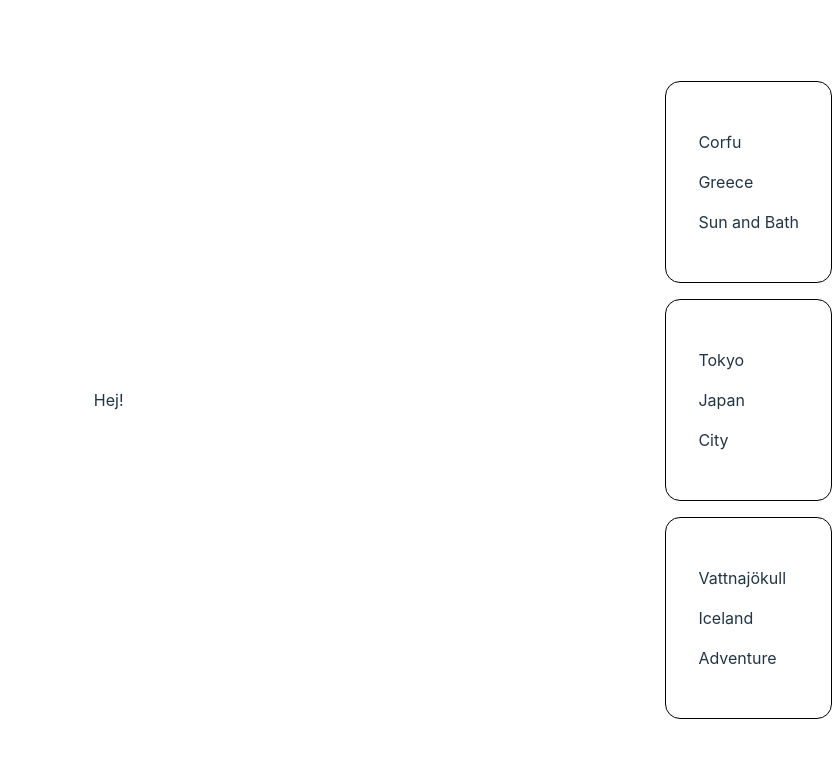
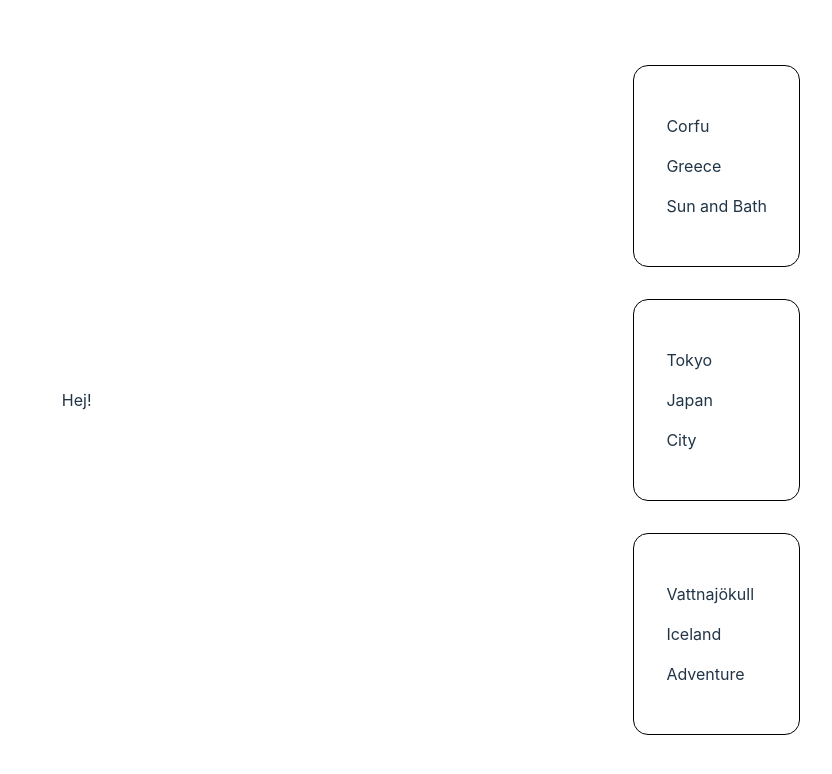
Before and after one commit to Patricianordell/Grupparbete-Git, a website built with Vite: page index.html in a window 1280 px wide. Shown: the whole page, without its empty margins (448-1280 px from the left). Built offline with nearby package versions, Linux system fonts and the light colour scheme.

Commit message:
changed container to section and article

```diff
--- a/src/js/main.js
+++ b/src/js/main.js
@@ -19,12 +19,12 @@ const location3 = new Location("Vattnajökull", "Iceland", "Adventure");
 
 const locations = [location1, location2, location3];
 
-const locationsContainer = document.createElement("p");
+const locationsContainer = document.createElement("section");
 document.body.appendChild(locationsContainer);
 
 for(let i=0; i < locations.length; i++) {
 
-    const locationContainer = document.createElement("p");
+    const locationContainer = document.createElement("article");
     locationContainer.className = "card";
 
     const locationNameContainer = document.createElement("p");
--- a/src/scss/style.scss
+++ b/src/scss/style.scss
@@ -22,7 +22,9 @@ a {
 a:hover {
   color: #535bf2;
 }
-
+article {
+  margin: 2rem;
+}
 body {
   margin: 0;
   display: flex;
```
